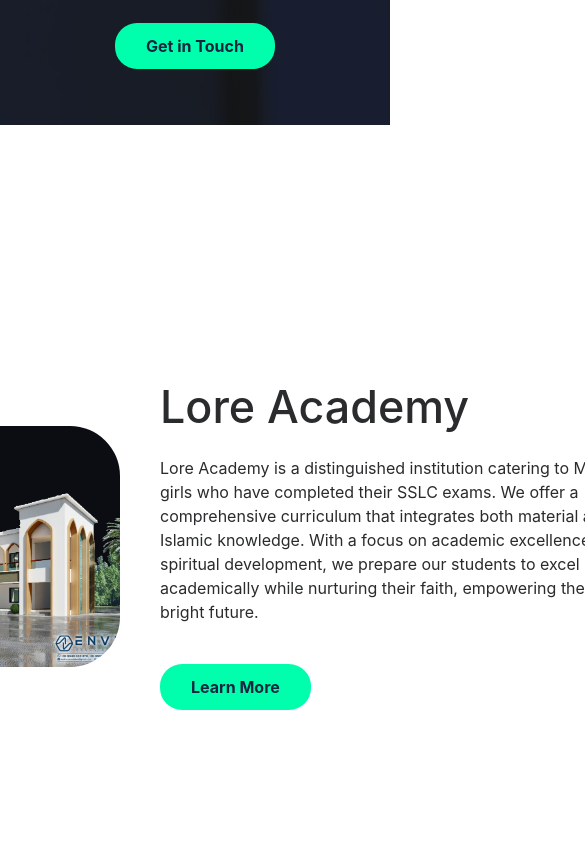
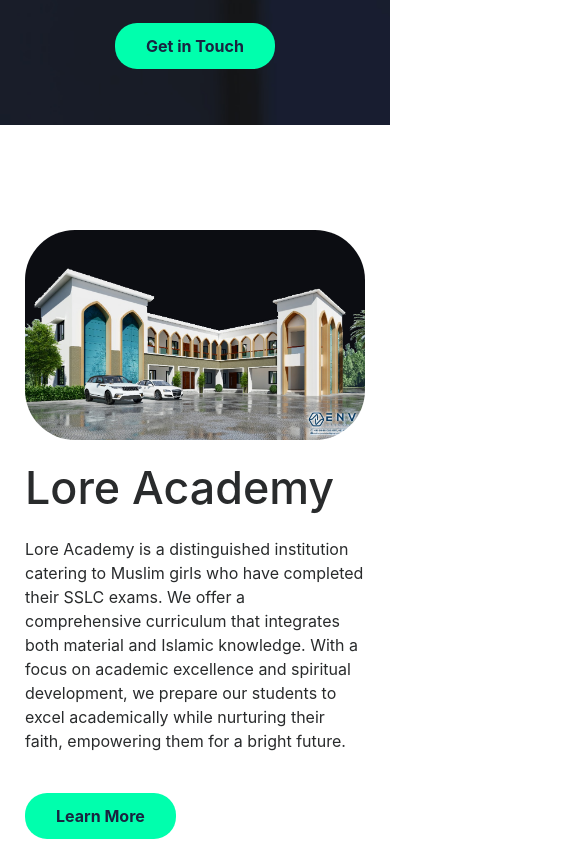
Before and after one commit to ajnanmvr/lore-academy, a plain HTML site: page index.html in a window 390 px wide. Shown: the part 680-1546 px from the top of the page, 585 px wide, since content can reach past the window. Drawn offline with Linux system fonts and the light colour scheme.

Commit message:
mobile view cleared

```diff
--- a/index.html
+++ b/index.html
@@ -51,18 +51,22 @@
         </div>
     </div>
     <div
-        style="display: flex;align-items: center;justify-content: center;width: 100%;height: 100vh;gap: 40px;">
+        style="display: flex;align-items: center;align-content:center;padding:25px;box-sizing:border-box;justify-content: center;width: 100%;min-height:100vh;gap:0px 40px;flex-wrap:wrap;">
 
-        <img data-aos="fade" data-aos-easing="linear" data-aos-duration="1000" data-aos-once="true" src="img/plan.jpg" alt="" style="width: 500px;border-radius: 50px;">
-        <div>        <h2 data-aos="fade" data-aos-easing="linear" data-aos-duration="1000" data-aos-once="true"
-            class=" text-blue my-4">
-            Lore Academy<br>
-        </h2>
-            <p data-aos="fade" data-aos-easing="linear" data-aos-duration="1000" data-aos-once="true" style="width: 500px;">Lore Academy is a distinguished institution catering to Muslim girls who have completed their SSLC exams.
+        <img data-aos="fade" data-aos-easing="linear" data-aos-duration="1000" data-aos-once="true" src="img/plan.jpg"
+            alt="" style="width: 500px;border-radius: 50px;">
+        <div>
+            <h2 data-aos="fade" data-aos-easing="linear" data-aos-duration="1000" data-aos-once="true"
+                class=" text-blue my-4">
+                Lore Academy<br>
+            </h2>
+            <p data-aos="fade" data-aos-easing="linear" data-aos-duration="1000" data-aos-once="true"
+                style="max-width: 500px;">Lore Academy is a distinguished institution catering to Muslim girls who have
+                completed their SSLC exams.
                 We offer a comprehensive curriculum that integrates both material and Islamic knowledge. With a focus on
                 academic excellence and spiritual development, we prepare our students to excel academically while
                 nurturing their faith, empowering them for a bright future.</p>
-                <a href="#contact" data-aos="fade" data-aos-easing="linear" data-aos-duration="1000" data-aos-once="true"
+            <a href="#contact" data-aos="fade" data-aos-easing="linear" data-aos-duration="1000" data-aos-once="true"
                 class="btn my-4 font-weight-bold atlas-cta cta-green">Learn More</a>
         </div>
     </div>
```
